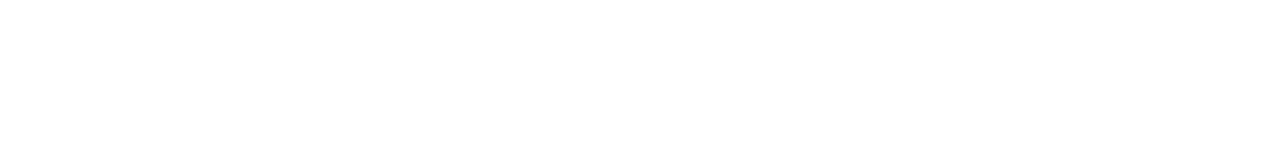
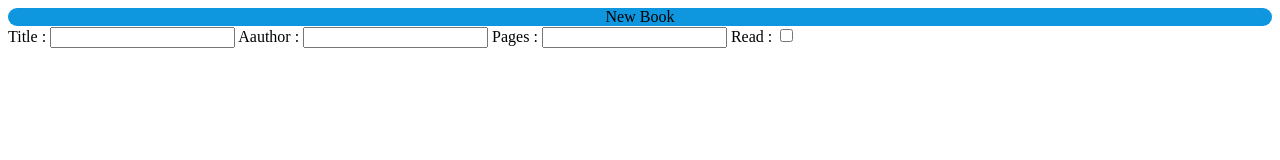
Before and after one commit to Daniel-Kav/Library, a plain HTML site: page index.html in a window 1280 px wide. Drawn offline with Linux system fonts and the light colour scheme.

Commit message:
revamp the project

```diff
--- a/index.html
+++ b/index.html
@@ -4,8 +4,21 @@
     <meta charset="UTF-8">
     <meta name="viewport" content="width=device-width, initial-scale=1.0">
     <title>Document</title>
+    <link rel="stylesheet" href="lib.css">
   </head>
   <body>
 
+    <div id="new-book-btn">New Book</div>
+    <form action="" id="new-book-form" style="disply: none;">
+      <label for="title">Title :</label>
+      <input type="text" name="title" id="title">
+      <label for="author">Aauthor :</label>
+      <input type="text" name="author" id="author">
+      <label for="pages">Pages :</label>
+      <input type="text" name="pages" id="pages">
+      <label for="read">Read :</label>
+      <input type="checkbox" name="read" id="read">
+    </form>
   </body>
+  <script src="lib.js"></script>
 </html>
--- /dev/null
+++ b/lib.css
@@ -0,0 +1,7 @@
+#new-book-btn{
+    border-radius: 10px;
+    background-color: rgb(14, 150, 223);
+    display: flex;
+    justify-content: center;
+    align-items: ;
+}
```
Lines whose indentation alone changed are shown as unchanged.
